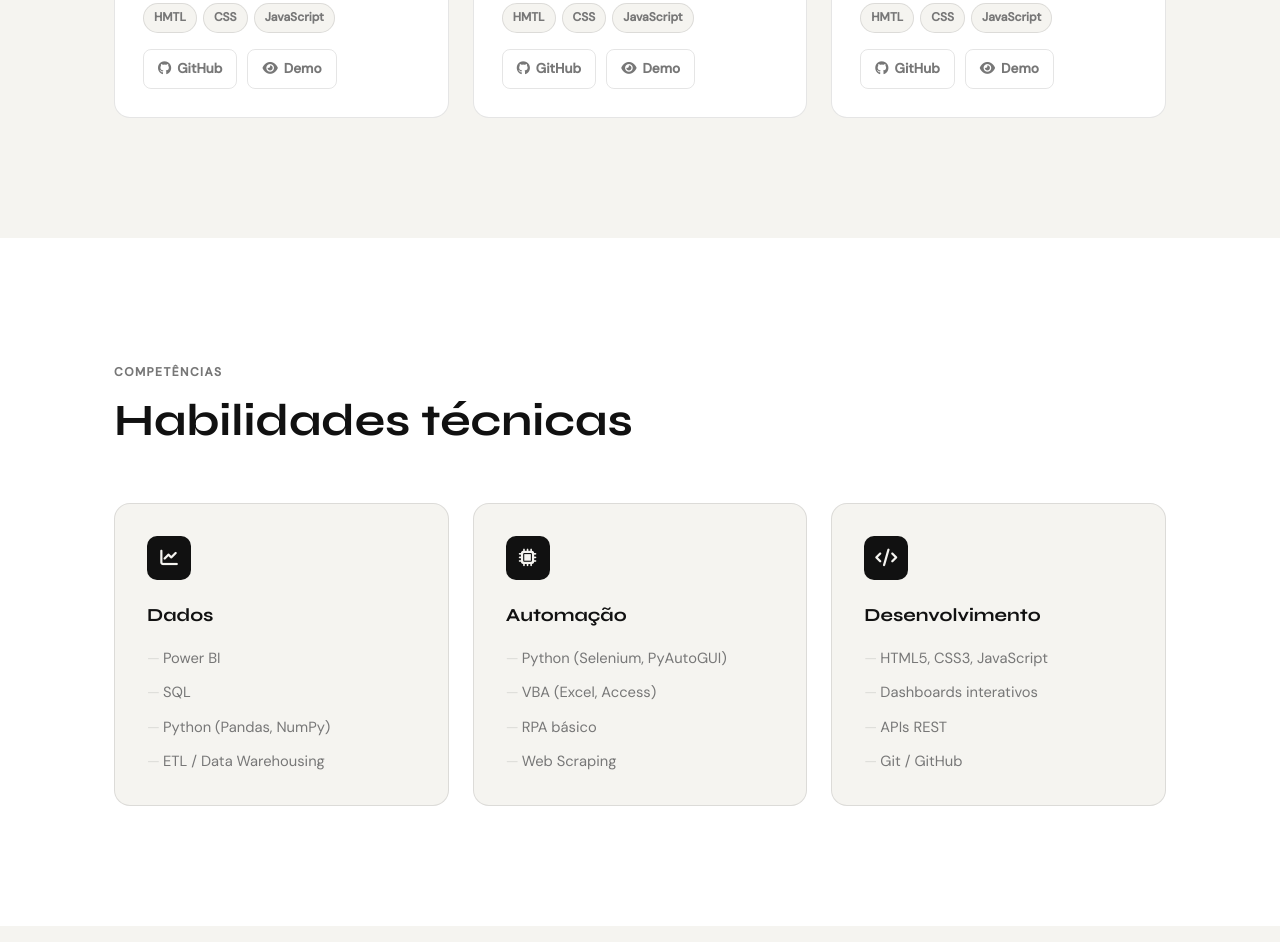
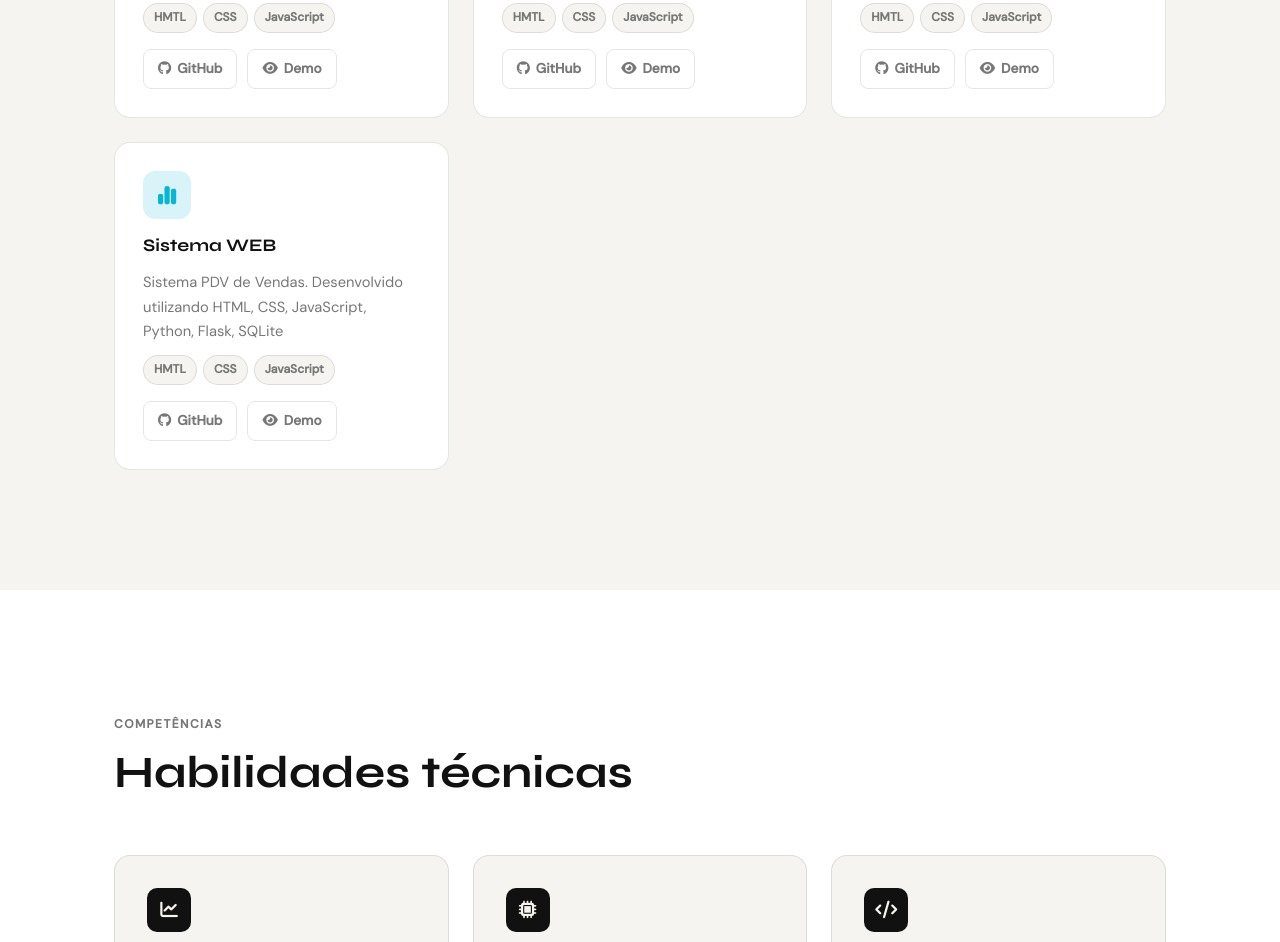
Before and after one commit to guilhermedevsoftware-glitch/Site_portifolio, a plain HTML site: page index.html in a window 1280 px wide. Shown: the part 3508-4450 px from the top of the page. Drawn offline with Linux system fonts and the light colour scheme.

Commit message:
Add files via upload

```diff
--- a/index.html
+++ b/index.html
@@ -254,6 +254,16 @@
                     <a href="https://gerador-de-etiquetas-v2.onrender.com" target="_blank"><i class="fas fa-eye"></i> Demo</a>
                 </div>
             </div>
+            <div class="card" data-reveal>
+                <div class="card-icon" style="--c:#06b6d4"><i class="fas fa-chart-simple"></i></div>
+                <h3>Sistema WEB</h3>
+                <p>Sistema PDV de Vendas.  Desenvolvido utilizando HTML, CSS, JavaScript, Python, Flask, SQLite</p>
+                <div class="tags"><span>HMTL</span><span>CSS</span><span>JavaScript</span></div>
+                <div class="card-links">
+                    <a href="https://github.com/guilhermedevsoftware-glitch/PDV_Vendas_V1_Flask" target="_blank"><i class="fab fa-github"></i> GitHub</a>
+                    <a href="https://pdv-vendas-v1-flask.onrender.com" target="_blank"><i class="fas fa-eye"></i> Demo</a>
+                </div>
+            </div>
         </div>
     </div>
 </section>
```
